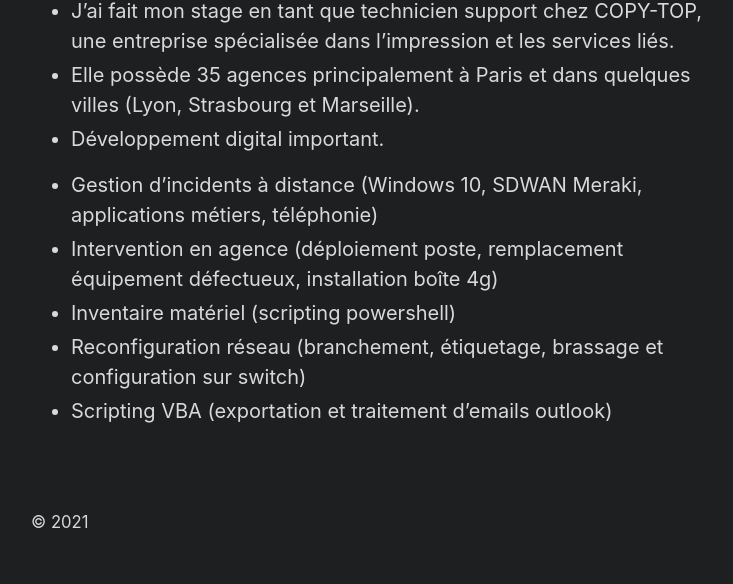
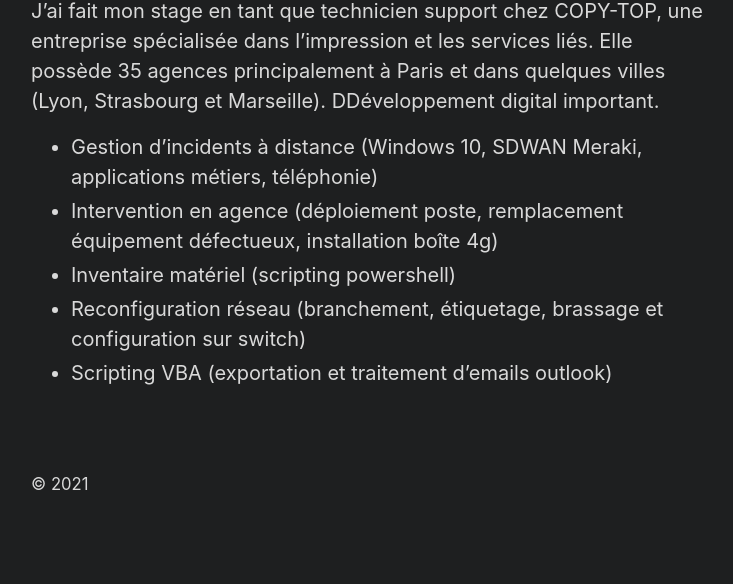
Before and after one commit to arthur-nechab/portfolio, a Jekyll site: the page built from stage.md, in a window 1280 px wide. Shown: the part 543-1127 px from the top of the page, without its empty margins (273-1006 px from the left). Built offline with Jekyll 4.4.1, drawn with Linux system fonts in a browser that asks for light colours; after the commit the page ends 1089 px from its top, so only the background shows below that.

Commit message:
Update stage.md

```diff
--- a/stage.md
+++ b/stage.md
@@ -6,11 +6,9 @@
 
 ![copytop](https://i.imgur.com/lSnvyPV.png)
 
-- J'ai fait mon stage en tant que technicien support chez COPY-TOP, une entreprise spécialisée dans l'impression et les services liés.
-- Elle possède 35 agences principalement à Paris et dans quelques villes (Lyon, Strasbourg et Marseille).
-- Développement digital important.
-
-
+J'ai fait mon stage en tant que technicien support chez COPY-TOP, une entreprise spécialisée dans l'impression et les services liés.
+Elle possède 35 agences principalement à Paris et dans quelques villes (Lyon, Strasbourg et Marseille).
+DDéveloppement digital important.
 
 - Gestion d’incidents à distance (Windows 10, SDWAN Meraki, applications métiers, téléphonie)
 - Intervention en agence (déploiement poste, remplacement équipement défectueux, installation boîte 4g)
```
